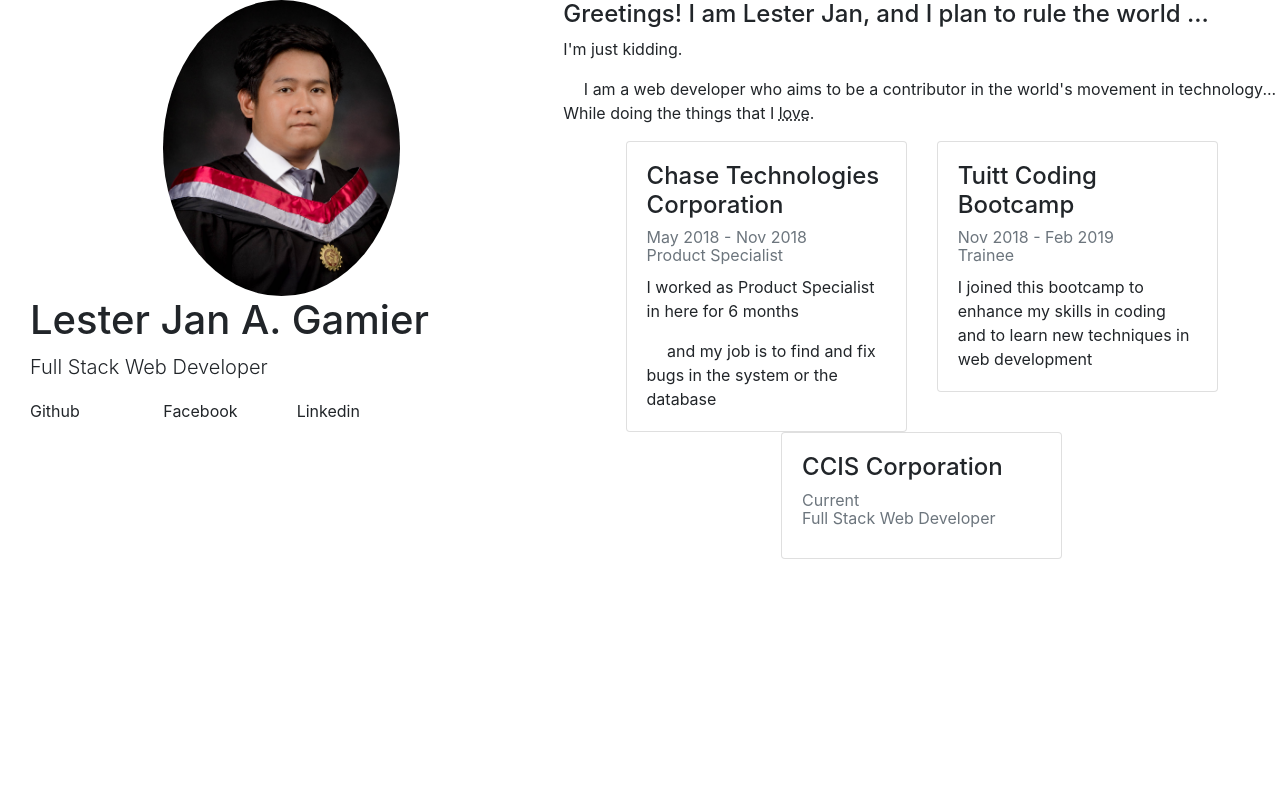
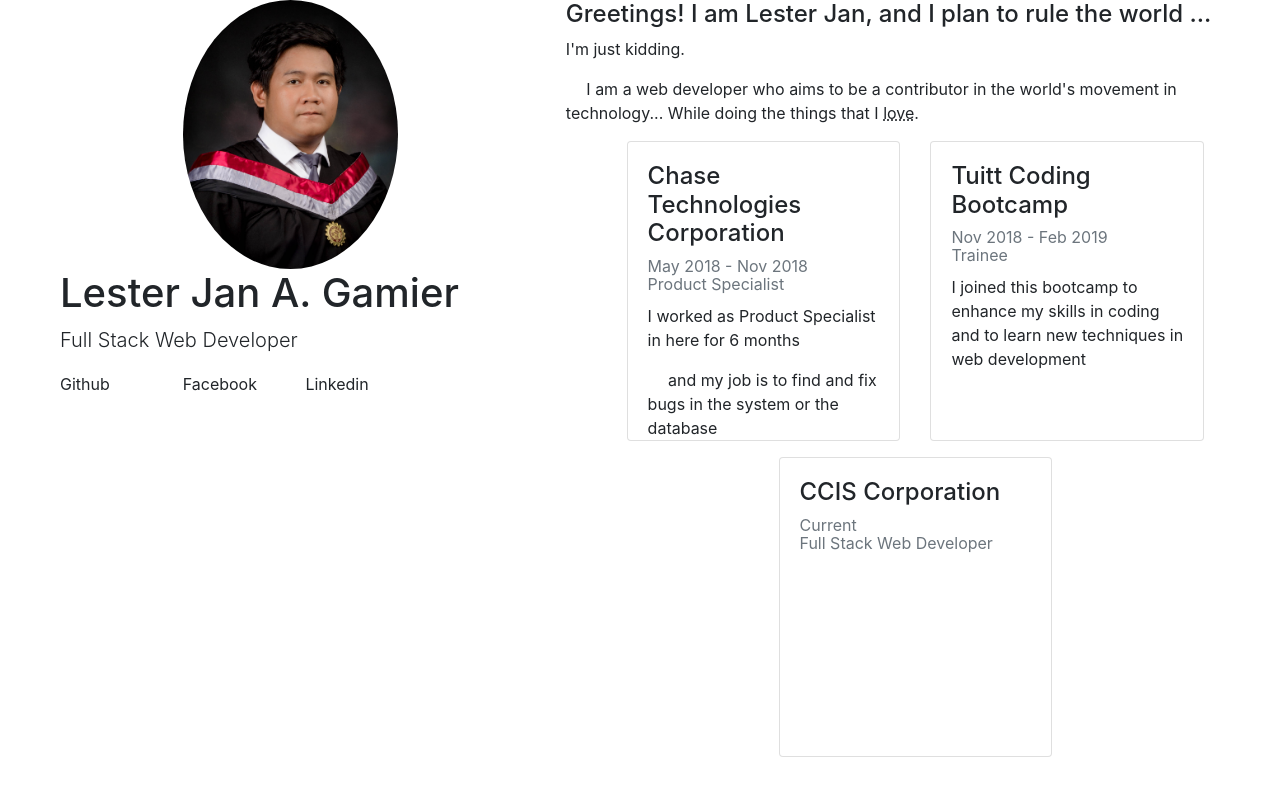
Before and after one commit to gamier-lester/hireme, a plain HTML site: page home.html in a window 1280 px wide. Drawn offline with Linux system fonts and the light colour scheme.

Commit message:
ayaw q na

```diff
--- a/home.html
+++ b/home.html
@@ -15,9 +15,9 @@
 </head>
 <body>
 	<section class="container-fluid">
-		<div class="row justify-content-center">
+		<div class="row justify-content-center mx-0">
 			<div class="col-lg-5">
-				<div class="row justify-content-center">
+				<div class="row justify-content-center mx-0">
 					<div class="col-lg-6">
 						<img src="assets/images/dp.jpg" class="img-fluid rounded-circle">
 					</div>
@@ -57,8 +57,8 @@
 				<!-- end of about -->
 				<!-- career -->
 				<div class="row justify-content-center">
-					<div class="col-lg-5">
-						<div class="card">
+					<div class="col-lg-5 mb-3">
+						<div class="card" style="height: 300px;">
 							<div class="card-body">
 								<h4 class="card-title">Chase Technologies Corporation</h4>
 								<p class="card-subtitle text-muted">May 2018 - Nov 2018</p>
@@ -69,8 +69,8 @@
 						</div>
 					</div>
 
-					<div class="col-lg-5">
-						<div class="card">
+					<div class="col-lg-5 mb-3">
+						<div class="card" style="height: 300px;">
 							<div class="card-body">
 								<h4 class="card-title">Tuitt Coding Bootcamp</h4>
 								<p class="card-subtitle text-muted">Nov 2018 - Feb 2019</p>
@@ -80,8 +80,8 @@
 						</div>
 					</div>
 
-					<div class="col-lg-5">
-						<div class="card">
+					<div class="col-lg-5 mb-3">
+						<div class="card" style="height: 300px;">
 							<div class="card-body">
 								<h4 class="card-title">CCIS Corporation</h4>
 								<p class="card-subtitle text-muted">Current</p>
```
